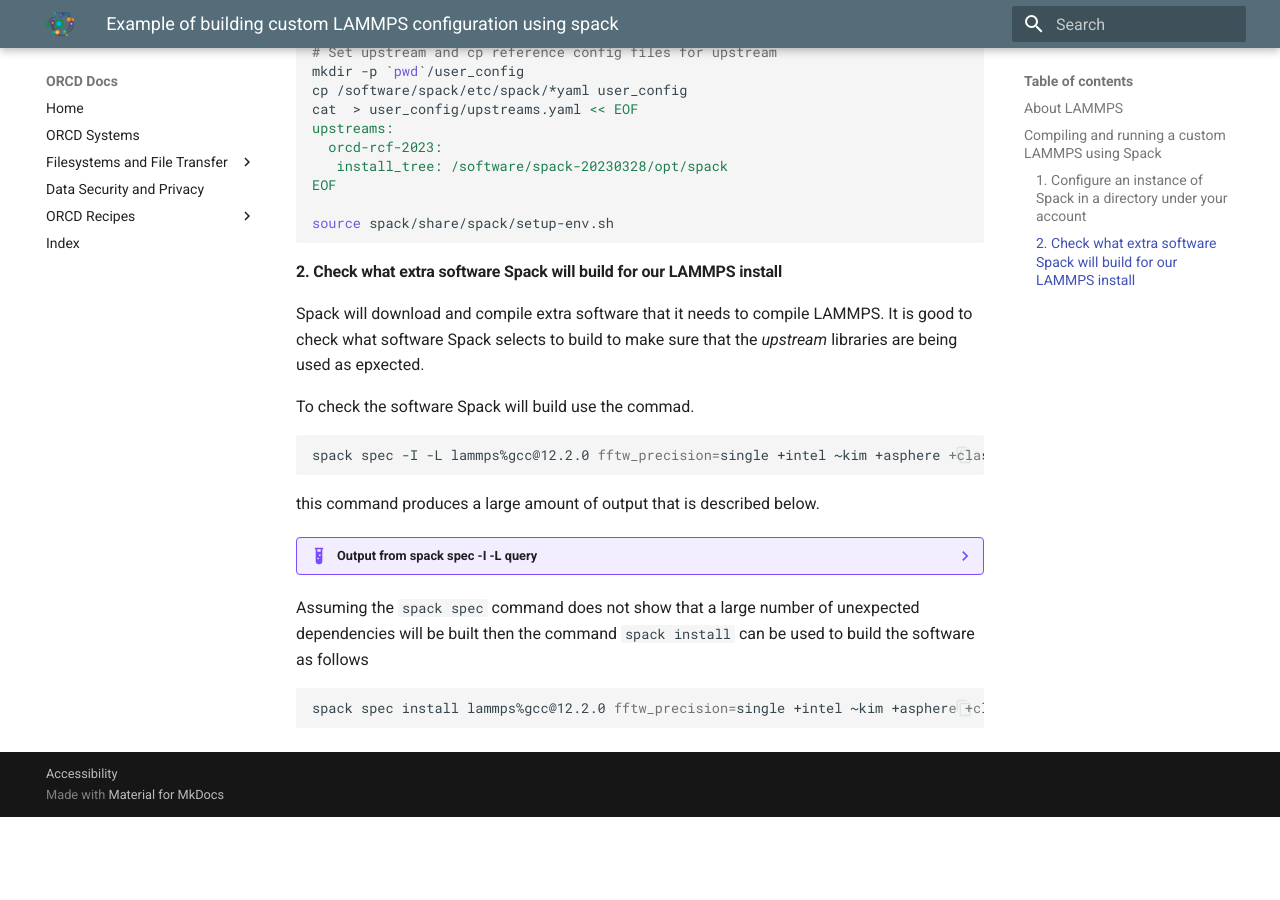
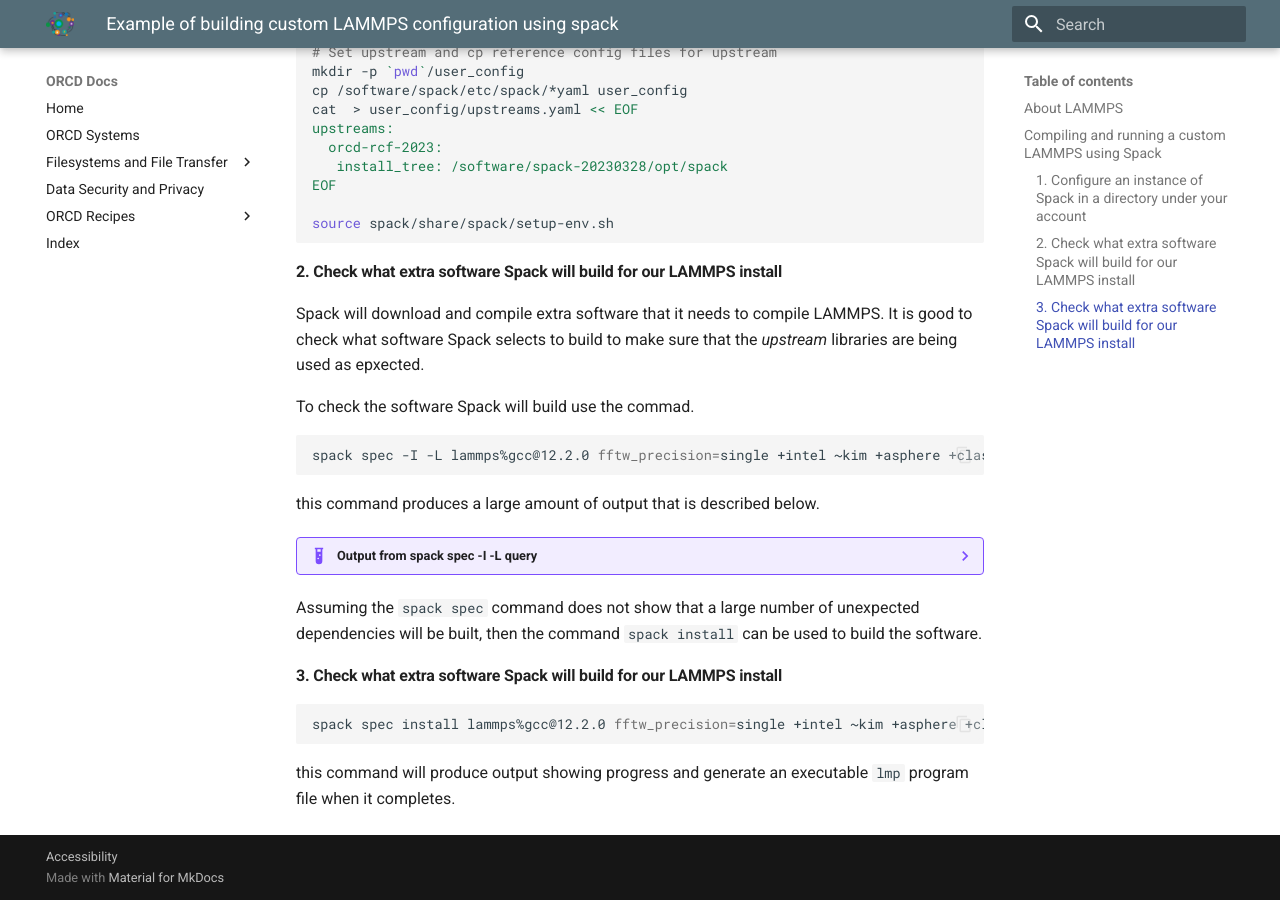
Before and after one commit to mit-orcd/orcd-docs-edit, an MkDocs documentation site: the page built from docs/recipes/lammps-with-spack.md, in a window 1280 px wide and 900 px high, scrolled down 1421 px. Built offline with MkDocs 1.6.1 and Material for MkDocs 9.7.7, drawn with Linux system fonts in a browser that asks for light colours; before the commit the page ends 2238 px from its top, so only the background shows below that.

Commit message:
More tweaks

````diff
--- a/docs/recipes/lammps-with-spack.md
+++ b/docs/recipes/lammps-with-spack.md
@@ -170,8 +170,13 @@
     ```
 
 Assuming the `spack spec` command does not show that a large number of unexpected dependencies will be
-built then the command `spack install` can be used to build the software as follows
+built, then the command `spack install` can be used to build the software.
+
+#### 3. Check what extra software Spack will build for our LAMMPS install
 
 ```bash
 spack spec install lammps%gcc@12.2.0 fftw_precision=single +intel ~kim +asphere +class2 +kspace +manybody +molecule +opt +replica +rigid +granular +openmp-package +openmp ^openmpi
 ```
+
+this command will produce output showing progress and generate an executable `lmp` program file when it
+completes.
````
